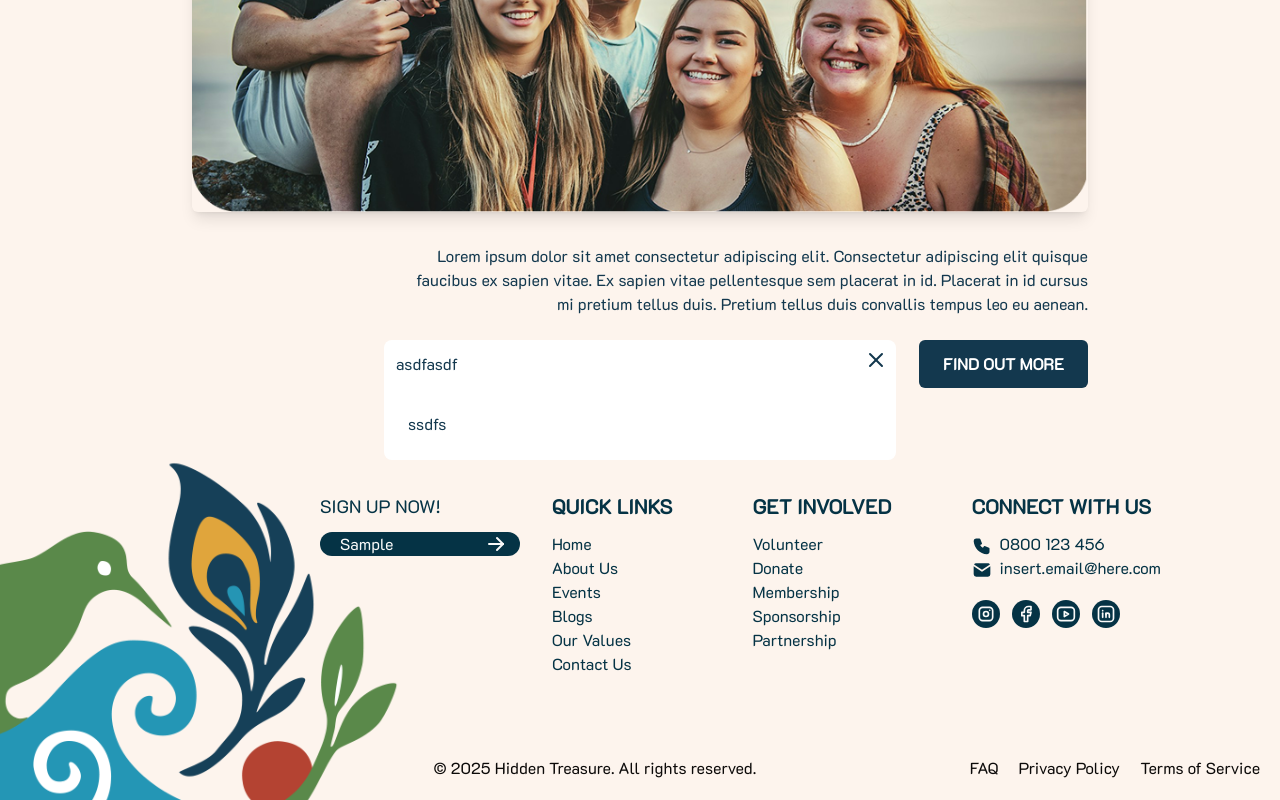
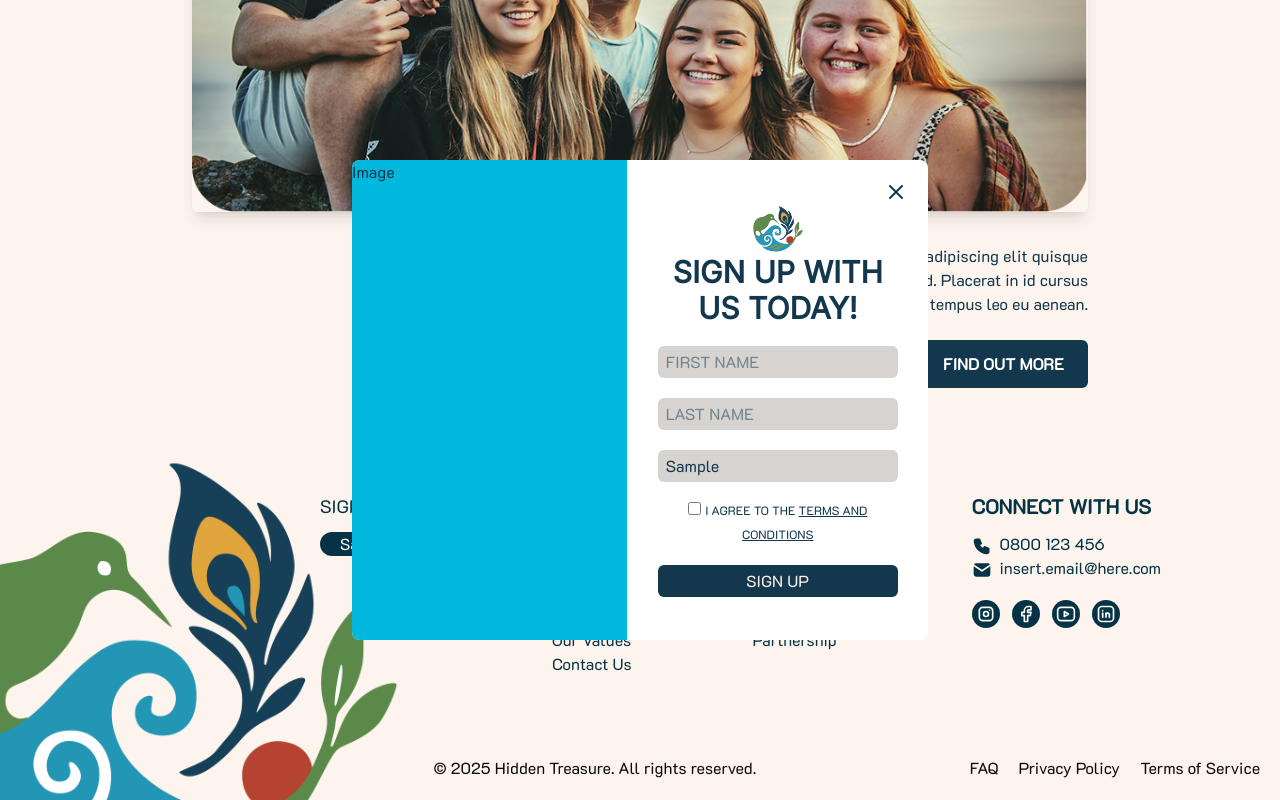
Before and after one commit to UoaWDCC/hidtreas, a Next.js app: page / in a window 1280 px wide. Both pictures are taken after typing "Sample" into the empty fields and a click on the button 496 px from the left and 2344 px from the top of the page. Shown: the part 1800-2600 px from the top of the page. Built offline with nearby package versions, Linux system fonts and the light colour scheme.

Commit message:
feat: created the layout for the signup modal

```diff
--- a/src/components/common/Footer.tsx
+++ b/src/components/common/Footer.tsx
@@ -7,12 +7,14 @@ import {
   IconBrandFacebook,
   IconBrandYoutube,
   IconArrowRight,
+  IconX,
 } from '@tabler/icons-react'
 import Image from 'next/image'
 import { useRouter } from 'next/navigation'
 import { useState } from 'react'
 import footerLogo from '@/assets/footerLogo.png'
 import Modal from './Modal'
+import SignUpModal from './SignUpModal'
 
 // TODO: Make sure that the links are correct
 const links: {
@@ -63,8 +65,7 @@ const links: {
 
 export default function Footer() {
   const [email, setEmail] = useState('')
-  const [signupOpen, setSignupOpen] = useState(false)
-  const router = useRouter()
+  const [signOpen, setSignOpen] = useState(false)
 
   const handleEmailChange = (e: React.ChangeEvent<HTMLInputElement>) => {
     setEmail(e.target.value)
@@ -72,11 +73,7 @@ export default function Footer() {
 
   return (
     <div className="relative w-full">
-      <Modal open={signupOpen} onClose={() => setSignupOpen(false)}>
-        <Modal.Header>asdfasdf</Modal.Header>
-        asdfasdf
-        <Modal.Body>ssdfs</Modal.Body>
-      </Modal>
+      <SignUpModal signOpen={signOpen} setSignOpen={setSignOpen} initialEmail={email} />
       <Image
         src={footerLogo}
         alt="Hidden Treasure Logo"
@@ -90,7 +87,7 @@ export default function Footer() {
           <p className="text-lg">SIGN UP NOW!</p>
           <form
             onSubmit={(event) => {
-              setSignupOpen(true)
+              setSignOpen(true)
               event.preventDefault()
             }}
           >
--- a/src/components/common/Modal.tsx
+++ b/src/components/common/Modal.tsx
@@ -71,7 +71,7 @@ Modal.Body = Body
 
 /**
  * This is the Modal component itself.
- * It is a wrapper for the Modal.Body, Modal.Header, Modal.Footer components.
+ * It is a wrapper for the Modal.Body, Modal.Header components.
  *
  * @param children - The content of the modal.
  * @param className - Additional classes to apply to the modal.
@@ -85,6 +85,7 @@ export default function Modal({
   superClassName,
   open = true,
   onClose,
+  noHeader = false,
   ...rest
 }: {
   children: React.ReactNode
@@ -92,6 +93,7 @@ export default function Modal({
   superClassName?: string
   open?: boolean
   onClose?: () => void
+  noHeader?: boolean
   [key: string]: any
 }) {
   const { head, body } = moveHeader(children, onClose ? onClose : () => {})
@@ -100,7 +102,7 @@ export default function Modal({
       className={`fixed inset-0 flex items-center justify-center z-50 ${superClassName} ${open ? '' : 'hidden'}`}
     >
       <div className={`bg-white rounded-lg w-lg ${className}`} {...rest}>
-        {head}
+        {!noHeader && head}
         {body}
       </div>
     </div>
@@ -108,21 +110,16 @@ export default function Modal({
 }
 
 const moveHeader = (children: React.ReactNode, onClose: () => void) => {
-  const all = React.Children.map(children, (child) => {
-    if (React.isValidElement(child) && child.type === Header) {
-      const header = child as React.ReactElement<any>
-      return React.cloneElement(header, {
-        onClose: onClose,
-      })
-    }
-    return child
+  const headBase = (React.Children.toArray(children).find((child) => {
+    return React.isValidElement(child) && child.type === Header
+  }) as React.ReactElement<typeof Header & { onClose?: () => void }>) || <Header />
+
+  const head = React.cloneElement(headBase, {
+    onClose: onClose,
   })
-  const head = all?.find((child) => {
-    return React.isValidElement(child) && child.type === Header
-  }) as React.ReactElement
 
-  const body = all?.filter((child) => {
-    return React.isValidElement(child) && child.type !== Header
+  const body = React.Children.toArray(children).filter((child) => {
+    return React.isValidElement(child) && child.type === Header ? false : true
   }) as React.ReactNode
 
   return { head, body }
--- /dev/null
+++ b/src/components/common/SignUpModal.tsx
@@ -0,0 +1,82 @@
+import { IconX } from '@tabler/icons-react'
+import Modal from './Modal'
+import Image from 'next/image'
+import Logo from '@/assets/sharpened_logo.png'
+import { useRouter } from 'next/navigation'
+
+const fields = [
+  {
+    name: 'firstname',
+    placeholder: 'FIRST NAME',
+  },
+  {
+    name: 'lastname',
+    placeholder: 'LAST NAME',
+  },
+  {
+    name: 'email',
+    placeholder: 'EMAIL ADDRESS',
+  },
+]
+
+export default function SignUpModal({
+  signOpen,
+  setSignOpen,
+  initialEmail = '',
+}: {
+  signOpen: boolean
+  setSignOpen: (open: boolean) => void
+  initialEmail?: string
+}) {
+  const router = useRouter()
+
+  return (
+    <Modal
+      open={signOpen}
+      onClose={() => setSignOpen(false)}
+      className="w-xl h-[30rem] flex flex-row"
+      noHeader
+    >
+      <div className="w-sm h-full bg-cyan-500 rounded-l-lg">Image</div>
+      <div className="relative w-100 p-6 h-full flex flex-col items-center justify-center text-center">
+        <IconX
+          className="absolute top-5 right-5 cursor-pointer"
+          onClick={() => setSignOpen(false)}
+        />
+        <Image src={Logo} alt="Hidden Treasure Logo" width={50} height={50} />
+        <h1 className="text-3xl font-[1000]">SIGN UP WITH US TODAY!</h1>
+        <form>
+          {fields.map((field) => {
+            const defaultValue = field.name === 'email' ? initialEmail : ''
+            return (
+              <input
+                key={field.name}
+                type="text"
+                className="rounded-md px-2 w-[15rem] h-[2rem] bg-stone-300 mt-5"
+                placeholder={field.placeholder}
+                name={field.name}
+                defaultValue={defaultValue}
+              />
+            )
+          })}
+          <input type="checkbox" name="agreeTnC" className="mt-5 mr-1 hover:cursor-pointer" />
+          <label className="text-xs">
+            I AGREE TO THE{' '}
+            <a
+              onClick={() => router.push('/TermsAndConditions')}
+              className="underline hover:cursor-pointer"
+            >
+              TERMS AND CONDITIONS
+            </a>
+          </label>
+          <button
+            type="submit"
+            className="bg-[#13384e] text-[#fdf4ed] rounded-md px-2 w-[15rem] h-[2rem] mt-5"
+          >
+            SIGN UP
+          </button>
+        </form>
+      </div>
+    </Modal>
+  )
+}
```
